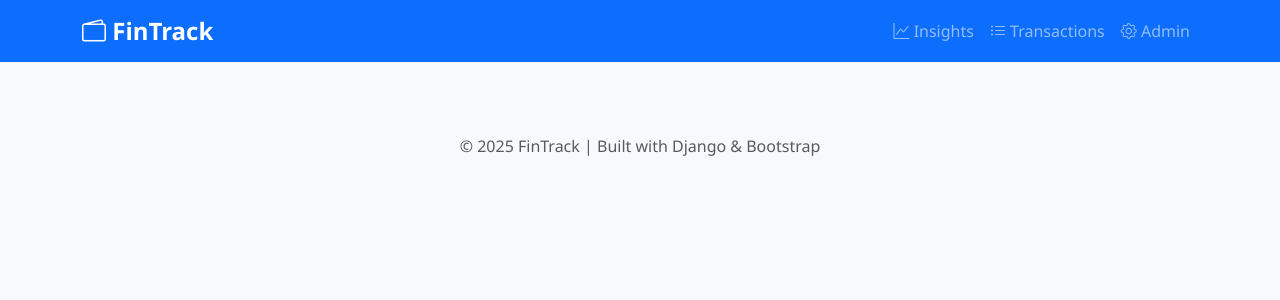
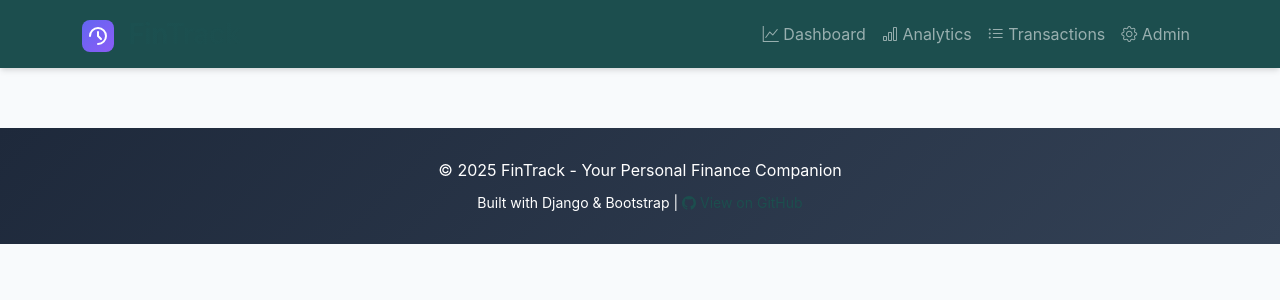
Before and after one commit to SwarnikaBhardwaj/Assignment_Project_Swarnika_sb113, a Django app: template templates/tracker/base.html in a window 1280 px wide. Shown: the top 300 px of the page. Run offline with Django 3.2, Linux system fonts and the light colour scheme; the template is opened without the code that fills it, so the values that code supplies are empty.

Commit message:
feat: update base template with static files and new navigation

```diff
--- a/templates/tracker/base.html
+++ b/templates/tracker/base.html
@@ -1,67 +1,23 @@
+{% load static %}
 <!DOCTYPE html>
 <html lang="en">
 <head>
     <meta charset="UTF-8">
     <meta name="viewport" content="width=device-width, initial-scale=1.0">
     <title>{% block title %}FinTrack{% endblock %}</title>
+
     <link href="https://cdn.jsdelivr.net/npm/bootstrap@5.3.0/dist/css/bootstrap.min.css" rel="stylesheet">
     <link rel="stylesheet" href="https://cdn.jsdelivr.net/npm/bootstrap-icons@1.11.0/font/bootstrap-icons.css">
-    <style>
-        :root {
-            --primary-color: #3498db;
-            --success-color: #2ecc71;
-            --danger-color: #e74c3c;
-            --warning-color: #f39c12;
-            --info-color: #9b59b6;
-        }
-
-        body {
-            background-color: #f8f9fa;
-            font-family: 'Segoe UI', Tahoma, Geneva, Verdana, sans-serif;
-        }
-
-        .navbar-brand {
-            font-weight: bold;
-            font-size: 1.5rem;
-        }
-
-        .card {
-            box-shadow: 0 2px 4px rgba(0,0,0,0.1);
-            border: none;
-            margin-bottom: 20px;
-        }
-
-        .stat-card {
-            background: linear-gradient(135deg, var(--primary-color) 0%, var(--info-color) 100%);
-            color: white;
-        }
-
-        .expense-badge {
-            background-color: #fee;
-            color: var(--danger-color);
-        }
-
-        .income-badge {
-            background-color: #efe;
-            color: var(--success-color);
-        }
-
-        .table-hover tbody tr:hover {
-            background-color: #f1f3f5;
-        }
-
-        .progress {
-            height: 10px;
-        }
-    </style>
+    <link rel="stylesheet" href="{% static 'tracker/css/custom.css' %}">
 
     {% block extra_css %}{% endblock %}
 </head>
 <body>
-    <nav class="navbar navbar-expand-lg navbar-dark bg-primary mb-4">
+    <nav class="navbar navbar-expand-lg navbar-dark mb-4">
         <div class="container">
             <a class="navbar-brand" href="/">
-                <i class="bi bi-wallet2"></i> FinTrack
+                <img src="{% static 'tracker/images/logo.svg' %}" alt="FinTrack Logo" class="brand-icon">
+                FinTrack
             </a>
             <button class="navbar-toggler" type="button" data-bs-toggle="collapse" data-bs-target="#navbarNav">
                 <span class="navbar-toggler-icon"></span>
@@ -70,7 +26,12 @@
                 <ul class="navbar-nav ms-auto">
                     <li class="nav-item">
                         <a class="nav-link" href="{% url 'transaction_insights' %}">
-                            <i class="bi bi-graph-up"></i> Insights
+                            <i class="bi bi-graph-up"></i> Dashboard
+                        </a>
+                    </li>
+                    <li class="nav-item">
+                        <a class="nav-link" href="{% url 'charts_overview' %}">
+                            <i class="bi bi-bar-chart"></i> Analytics
                         </a>
                     </li>
                     <li class="nav-item">
@@ -88,19 +49,23 @@
         </div>
     </nav>
 
-    <!-- Main Content -->
-    <main class="container">
+    <main class="container fade-in">
         {% block content %}{% endblock %}
     </main>
 
-    <!-- Footer -->
-    <footer class="text-center text-muted py-4 mt-5">
+    <footer class="text-center">
         <div class="container">
-            <p class="mb-0">&copy; 2025 FinTrack | Built with Django & Bootstrap</p>
+            <p class="mb-2">&copy; 2025 FinTrack - Your Personal Finance Companion</p>
+            <p class="mb-0">
+                <small>Built with Django & Bootstrap |
+                <a href="https://github.com/yourusername/fintrack" target="_blank">
+                    <i class="bi bi-github"></i> View on GitHub
+                </a>
+                </small>
+            </p>
         </div>
     </footer>
 
-    <!-- Bootstrap JS Bundle (includes Popper) -->
     <script src="https://cdn.jsdelivr.net/npm/bootstrap@5.3.0/dist/js/bootstrap.bundle.min.js"></script>
 
     {% block extra_js %}{% endblock %}
```
